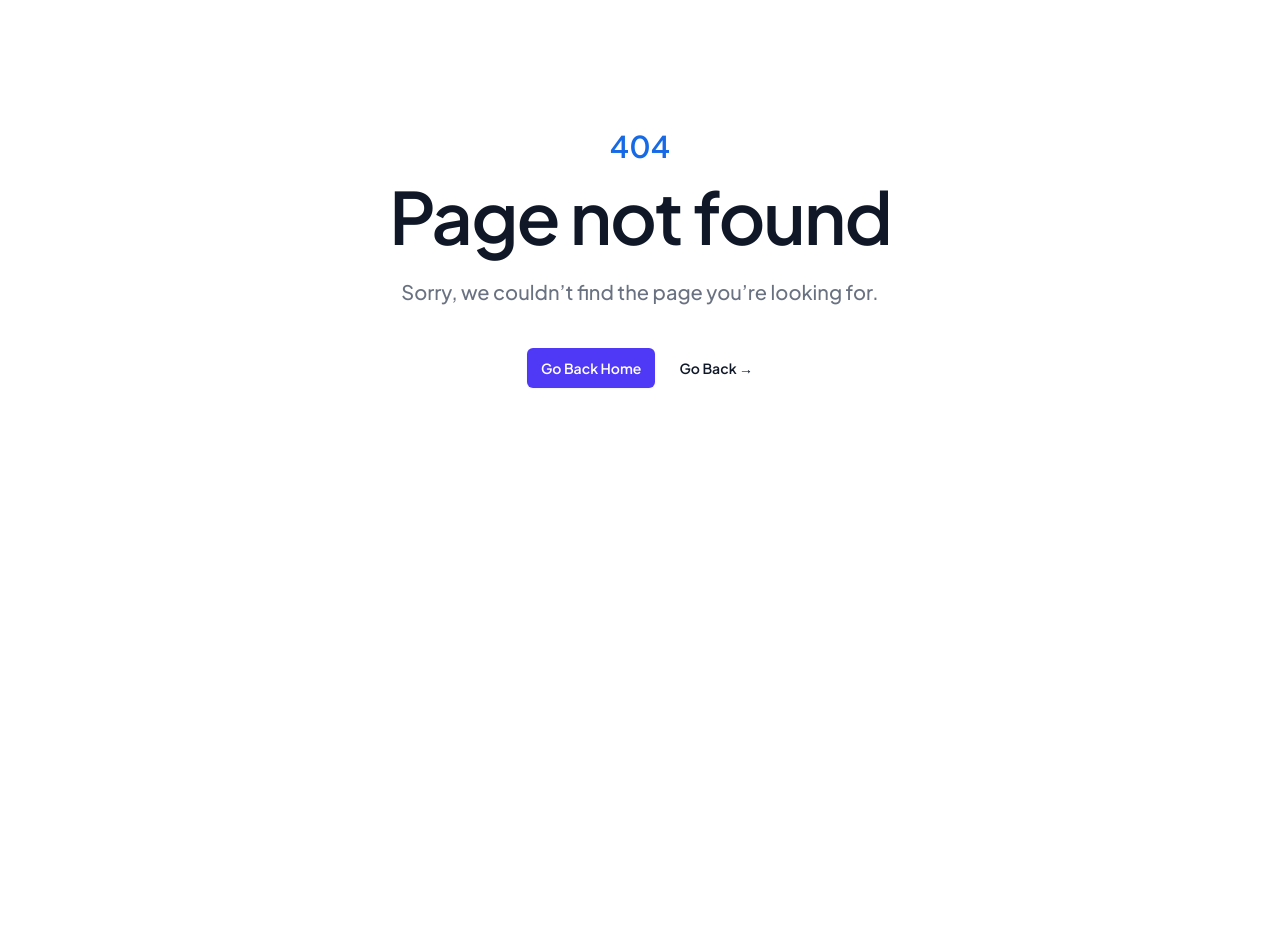
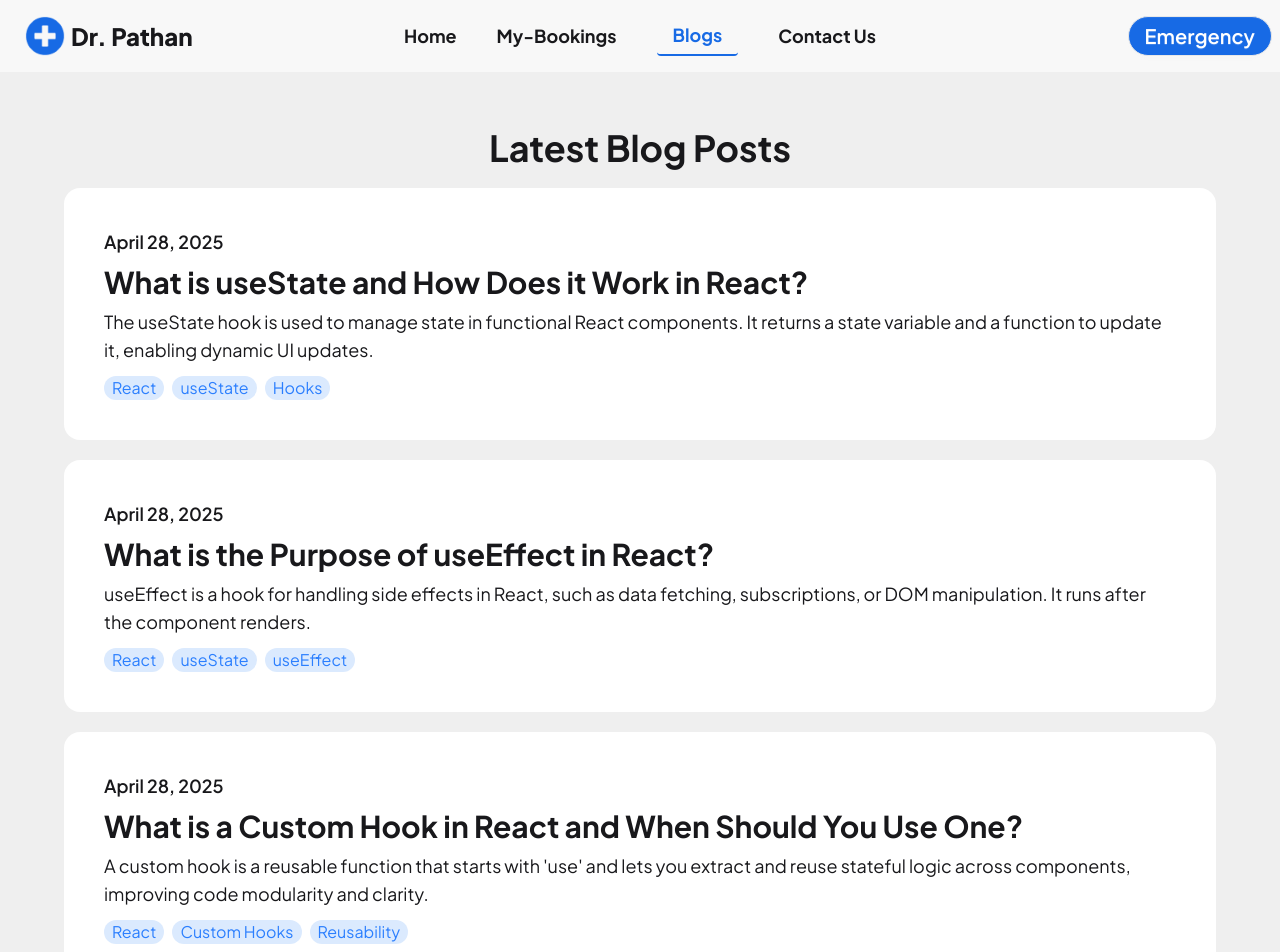
Before and after one commit to devenamulshikder/dr-pathan, a React (Vite) app: page /blogs in a window 1280 px wide. Before the commit this address had no page. Shown: the top 952 px of the page. Before the commit the page ends 800 px from the top, so only its background shows below. Built offline with nearby package versions, Linux system fonts and the light colour scheme.

Commit message:
blogs route and pages added

```diff
--- a/src/components/doctor/Doctor.jsx
+++ b/src/components/doctor/Doctor.jsx
@@ -25,7 +25,7 @@ const Doctor = ({ doctor }) => {
             {available}
           </p>
           <p className="border border-gray-300 text-[#176AE5] bg-[#1769e537] rounded-full px-3 ">
-            {experience} +
+            {experience} + Experience
           </p>
         </div>
         <div className="card-body ml-3">
--- a/src/components/shared/footer/Footer.jsx
+++ b/src/components/shared/footer/Footer.jsx
@@ -20,10 +20,18 @@ const Footer = () => {
         </div>
         <div className="border my-4 text-[#0F0F0F33]"></div>
         <div className="flex gap-2 justify-center items-center">
-          <img src={fb} alt="" />
-          <img src={linkedin} alt="" />
-          <img src={twitter} alt="" />
-          <img src={yt} alt="" />
+          <a href="https://www.facebook.com/devenamulshikder" target="blank">
+            <img src={fb} alt="" />
+          </a>
+          <a href="https://linkedin.com/in/enamul-shikder" target="blank">
+            <img src={linkedin} alt="" />
+          </a>
+          <a href="https://x.com/" target="blank">
+            <img src={twitter} alt="" />
+          </a>
+          <a href="https://youtube.com" target="blank">
+            <img src={yt} alt="" />
+          </a>
         </div>
       </div>
     </div>
--- a/src/components/shared/navbar/FooterNav.jsx
+++ b/src/components/shared/navbar/FooterNav.jsx
@@ -28,7 +28,7 @@ const FooterNav = () => {
                 My-Bookings
               </NavLink>
               <NavLink
-                to="/45"
+                to="/blogs"
                 className={({ isActive }) =>
                   isActive
                     ? "btn btn-outline text-[#176AE5] font-bold lg:text-lg hover:bg-[#1769e52d] lg:border-b-2 border-0"
--- a/src/components/shared/navbar/Navbar.jsx
+++ b/src/components/shared/navbar/Navbar.jsx
@@ -52,7 +52,7 @@ const Navbar = () => {
                   My-Bookings
                 </NavLink>
                 <NavLink
-                  to="/"
+                  to="/blogs"
                   className={({ isActive }) =>
                     isActive
                       ? "btn text-[#176AE5] font-bold lg:text-lg hover:bg-[#1769e52d] lg:border-b-2 border-0"
@@ -63,7 +63,7 @@ const Navbar = () => {
                 </NavLink>
 
                 <NavLink
-                  to="/"
+                  to="/55"
                   className={({ isActive }) =>
                     isActive
                       ? "btn text-[#176AE5] font-bold lg:text-lg hover:bg-[#1769e52d] lg:border-b-2 border-0"
@@ -101,7 +101,7 @@ const Navbar = () => {
                 My-Bookings
               </NavLink>
               <NavLink
-                to="/45"
+                to="/blogs"
                 className={({ isActive }) =>
                   isActive
                     ? "btn btn-outline text-[#176AE5] font-bold lg:text-lg hover:bg-[#1769e52d] lg:border-b-2 border-0"
--- /dev/null
+++ b/src/pages/blogs/Blogs.jsx
@@ -0,0 +1,101 @@
+const Blogs = () => {
+  return (
+    <div className="max-w-6xl mx-auto my-8 flex flex-col gap-5">
+      <h1 className="text-center font-bold text-3xl lg:text-4xl">
+        Latest Blog Posts
+      </h1>
+      <div className="bg-[#fff] p-4 lg:p-10 rounded-2xl hover:scale-102 duration-600 hover:bg-blue-50">
+        <p className="font-semibold text-lg">April 28, 2025</p>
+        <h1 className="font-bold text-2xl lg:text-3xl my-2">
+          What is useState and How Does it Work in React?
+        </h1>
+        <p className="text-lg">
+          The useState hook is used to manage state in functional React
+          components. It returns a state variable and a function to update it,
+          enabling dynamic UI updates.
+        </p>
+        <div className="flex gap-2 mt-3">
+          <p className="bg-blue-100 rounded-full px-2 text-blue-500">React</p>
+          <p className="bg-blue-100 rounded-full px-2 text-blue-500">
+            useState
+          </p>
+          <p className="bg-blue-100 rounded-full px-2 text-blue-500">Hooks</p>
+        </div>
+      </div>
+      <div className="bg-[#fff] p-4 lg:p-10 rounded-2xl hover:scale-102 duration-600 hover:bg-blue-50">
+        <p className="font-semibold text-lg">April 28, 2025</p>
+        <h1 className="font-bold text-2xl lg:text-3xl my-2">
+          What is the Purpose of useEffect in React?
+        </h1>
+        <p className="text-lg">
+          useEffect is a hook for handling side effects in React, such as data
+          fetching, subscriptions, or DOM manipulation. It runs after the
+          component renders.
+        </p>
+        <div className="flex gap-2 mt-3">
+          <p className="bg-blue-100 rounded-full px-2 text-blue-500">React</p>
+          <p className="bg-blue-100 rounded-full px-2 text-blue-500">
+            useState
+          </p>
+          <p className="bg-blue-100 rounded-full px-2 text-blue-500">
+            useEffect
+          </p>
+        </div>
+      </div>
+      <div className="bg-[#fff] p-4 lg:p-10 rounded-2xl hover:scale-102 duration-600 hover:bg-blue-50">
+        <p className="font-semibold text-lg">April 28, 2025</p>
+        <h1 className="font-bold text-2xl lg:text-3xl my-2">
+          What is a Custom Hook in React and When Should You Use One?
+        </h1>
+        <p className="text-lg">
+          A custom hook is a reusable function that starts with 'use' and lets
+          you extract and reuse stateful logic across components, improving code
+          modularity and clarity.
+        </p>
+        <div className="flex gap-2 mt-3">
+          <p className="bg-blue-100 rounded-full px-2 text-blue-500">React</p>
+          <p className="bg-blue-100 rounded-full px-2 text-blue-500">
+            Custom Hooks
+          </p>
+          <p className="bg-blue-100 rounded-full px-2 text-blue-500">
+            Reusability
+          </p>
+        </div>
+      </div>
+      <div className="bg-[#fff] p-4 lg:p-10 rounded-2xl hover:scale-102 duration-600 hover:bg-blue-50">
+        <p className="font-semibold text-lg">April 28, 2025</p>
+        <h1 className="font-bold text-2xl lg:text-3xl my-2">
+        Difference Between Controlled and Uncontrolled Components
+        </h1>
+        <p className="text-lg">
+        Controlled components have their form data controlled by React state, while uncontrolled components store their data in the DOM. Controlled components offer better control and validation.
+        </p>
+        <div className="flex gap-2 mt-3">
+          <p className="bg-blue-100 rounded-full px-2 text-blue-500">React</p>
+          <p className="bg-blue-100 rounded-full px-2 text-blue-500">
+            Forms
+          </p>
+          <p className="bg-blue-100 rounded-full px-2 text-blue-500">Controlled Components</p>
+        </div>
+      </div>
+      <div className="bg-[#fff] p-4 lg:p-10 rounded-2xl hover:scale-102 duration-600 hover:bg-blue-50">
+        <p className="font-semibold text-lg">April 28, 2025</p>
+        <h1 className="font-bold text-2xl lg:text-3xl my-2">
+        Tell Us Something About useFormStatus() in React
+        </h1>
+        <p className="text-lg">
+        useFormStatus is a hook in React used with forms in server components. It gives insight into the form’s pending state, enabling better UX during form submission.
+        </p>
+        <div className="flex gap-2 mt-3">
+          <p className="bg-blue-100 rounded-full px-2 text-blue-500">React</p>
+          <p className="bg-blue-100 rounded-full px-2 text-blue-500">
+            useFormStatus
+          </p>
+          <p className="bg-blue-100 rounded-full px-2 text-blue-500">Forms</p>
+        </div>
+      </div>
+    </div>
+  );
+};
+
+export default Blogs;
--- a/src/pages/error/ErrorPage.jsx
+++ b/src/pages/error/ErrorPage.jsx
@@ -1,8 +1,10 @@
 import { Link } from "react-router";
+import Navbar from "../../components/shared/navbar/Navbar";
 
 const ErrorPage = () => {
   return (
     <div>
+      <Navbar/>
       <div className="grid min-h-full place-items-center bg-white px-6 py-24 sm:py-32 lg:px-8">
         <div className="text-center">
           <p className="text-3xl font-semibold text-[#176AE5]">404</p>
--- a/src/pages/myBookings/MyBookings.jsx
+++ b/src/pages/myBookings/MyBookings.jsx
@@ -1,11 +1,13 @@
 import { useEffect, useState } from "react";
-import { useLoaderData } from "react-router";
+import { Link, useLoaderData } from "react-router";
 import { getStoredDoctor } from "../../utilities/addToLS";
 import Recharts from "../../components/recharts/Recharts";
 import toast from "react-hot-toast";
+
 const MyBookings = () => {
   const [doctorAppintment, setDoctorAppintment] = useState([]);
   const data = useLoaderData();
+
   useEffect(() => {
     let storedAppointments = getStoredDoctor();
     let convertedStoredAppointments = storedAppointments.map((storedId) =>
@@ -30,45 +32,66 @@ const MyBookings = () => {
   };
   return (
     <div>
+      {doctorAppintment.length === 0 ? (
+        <div className="bg-[#fff] p-4 lg:p-12 rounded-2xl text-center lg:mt-28">
+          <h2 className="text-xl font-bold text-[#0F0F0F] mb-4">
+            First Add an Appointment
+          </h2>
+          <p className="text-lg text-[#0F0F0F99] mb-4">
+            You don't have any appointments booked yet. Please visit the doctor
+            details page to book your appointment.
+          </p>
+          <Link to={"/"}>
+            <button className="btn">Go to Homepage</button>
+          </Link>
+        </div>
+      ) : (
+        <div>
           <div>
             <Recharts doctorAppintment={doctorAppintment} />
           </div>
           <div>
-        <div className="">
             <h1 className="text-[#141414] text-2xl lg:text-4xl font-bold mb-4 text-center mt-8 lg:mt-18">
               My Today Appointments
             </h1>
             <p className="text-center">
-            Our platform connects you with verified, experienced doctors across
-            various specialties — all at your convenience.
+              Our platform connects you with verified, experienced doctors
+              across various specialties — all at your convenience.
             </p>
           </div>
-
-        {/* my booking appintment */}
           <div className="grid grid-cols-1 gap-5 my-8 lg:my-14">
-          {doctorAppintment.map((appintment, idx) => (
+            {doctorAppintment.map((appointment, idx) => (
               <div key={idx} className="bg-[#fff] p-4 lg:p-12 rounded-2xl">
                 <div className="flex justify-between items-center my-2">
                   <div>
                     <h1 className="text-xl font-bold text-[#0F0F0F] mb-2">
-                    {appintment.name}
+                      {appointment.name}
                     </h1>
+                    <div className="flex gap-3">
                     <p className="text-lg text-[#0F0F0F99] mb-2 font-medium">
-                    {appintment?.education}
+                      {appointment?.education}
+                    </p>
+                    <p className="text-lg text-[#0F0F0F99] mb-2 font-medium">
+                      {appointment?.speciality}
                     </p>
                     </div>
+                  </div>
                   <p className="text-lg text-[#0F0F0F99] font-medium">
-                  Appintment Fee: {appintment?.fee}$ + Vat
+                    Appointment Fee: {appointment?.fee}$ + Vat
                   </p>
                 </div>
                 <div className="border border-[#0F0F0F33] border-dashed"></div>
-              <button onClick={()=>handleRemove(appintment.id)} className="border border-red-600 w-full rounded-full p-3 mt-5 lg:mt-8 text-lg text-[#FF0000] font-semibold hover:bg-red-100 duration-300 hover:scale-105 cursor-pointer">
-                Cancel Appintment
+                <button
+                  onClick={() => handleRemove(appointment.id)}
+                  className="border border-red-600 w-full rounded-full p-3 mt-5 lg:mt-8 text-lg text-[#FF0000] font-semibold hover:bg-red-100 duration-300 hover:scale-105 cursor-pointer"
+                >
+                  Cancel Appointment
                 </button>
               </div>
             ))}
           </div>
         </div>
+      )}
     </div>
   );
 };
--- a/src/routes/Routes.jsx
+++ b/src/routes/Routes.jsx
@@ -4,6 +4,7 @@ import ErrorPage from "../pages/error/ErrorPage";
 import Home from "../pages/home/Home";
 import DoctorDetails from "../components/doctorDetails/DoctorDetails";
 import MyBookings from "../pages/myBookings/MyBookings";
+import Blogs from "../pages/blogs/Blogs";
 
 export const router = createBrowserRouter([
   {
@@ -26,6 +27,10 @@ export const router = createBrowserRouter([
         loader: () => fetch("/doctors.json"),
         Component: MyBookings,
       },
+      {
+        path: "/blogs",
+        Component: Blogs,
+      },
     ],
   },
 ]);
```
Lines whose indentation alone changed are shown as unchanged.
